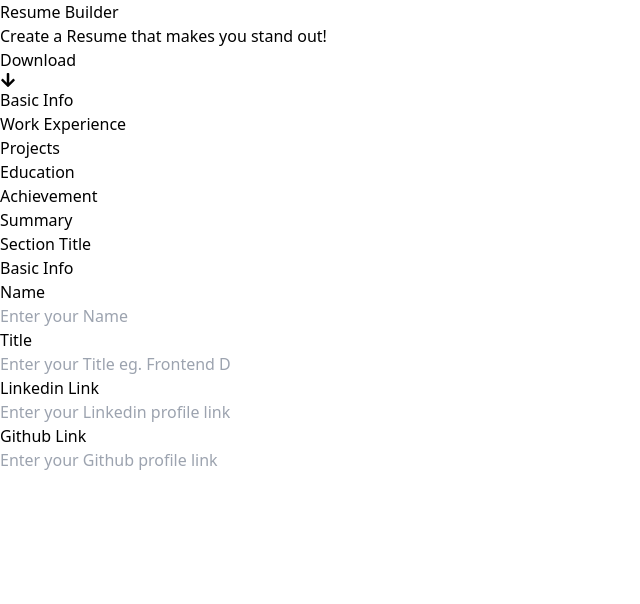
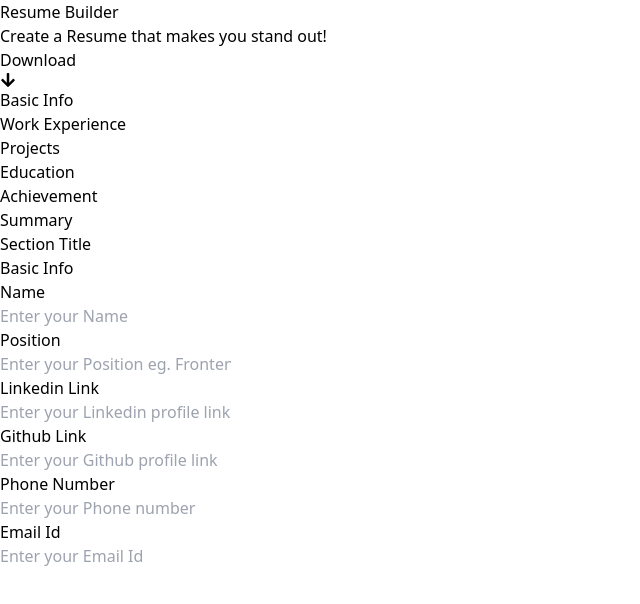
Before and after one commit to Aastha-Kalra/30daysOfReactJs, a React (Vite) app: page / in a window 1280 px wide. Shown: the top 604 px of the page, without its empty margins (0-640 px from the left). Built offline with nearby package versions, Linux system fonts and the light colour scheme.

Commit message:
added sections

```diff
--- a/src/React-Assessments/ResumeBuilder/AllFunctions/BasicInfo.jsx
+++ b/src/React-Assessments/ResumeBuilder/AllFunctions/BasicInfo.jsx
@@ -5,9 +5,11 @@ const BasicInfo = () => {
   return (
     <div>
     <InputControl label="Name" placeholder="Enter your Name"/>
-    <InputControl label="Title" placeholder="Enter your Title eg. Frontend Developer"/>
+    <InputControl label="Position" placeholder="Enter your Position eg. Frontend Developer"/>
     <InputControl label="Linkedin Link" placeholder="Enter your Linkedin profile link "/>
     <InputControl label="Github Link" placeholder="Enter your Github profile link "/>
+    <InputControl label="Phone Number" placeholder="Enter your Phone number "/>
+    <InputControl label="Email Id " placeholder="Enter your Email Id "/>
     </div>
   )
 }
```
